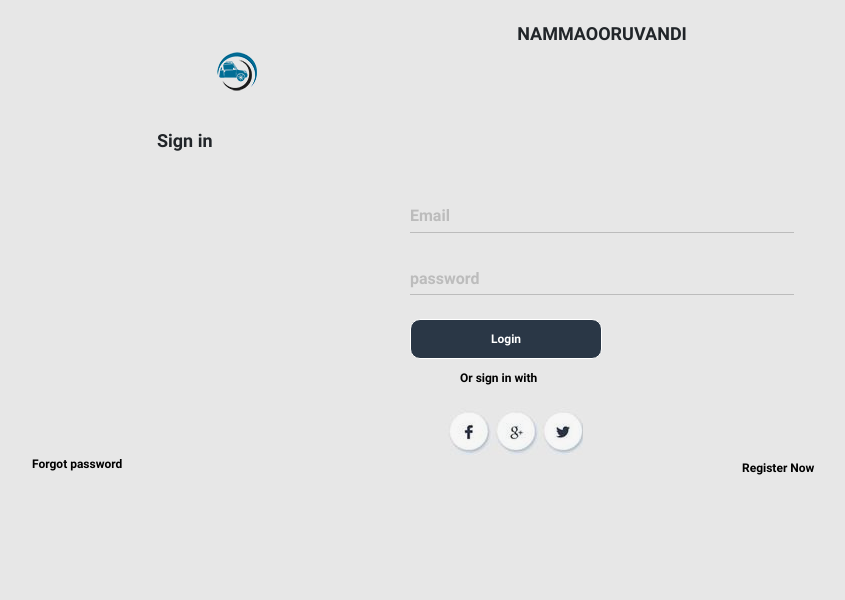
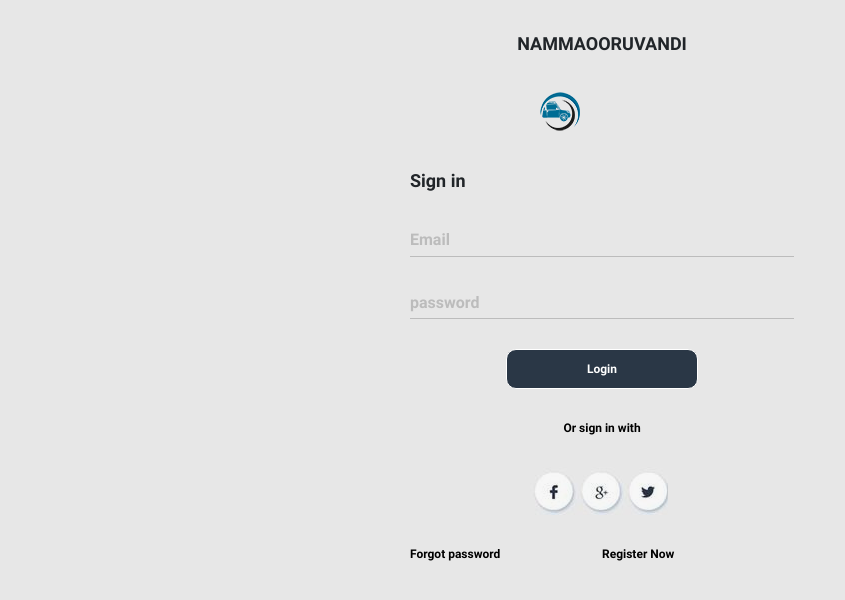
Before and after one commit to GyrFalconTechnologiesUdumalpet/nammaooruvandi, a plain HTML site: page 4_htmls/customer flow UI/login/index.html in a window 1280 px wide. Shown: the whole page, without its empty margins (38-883 px from the left). Drawn offline with Linux system fonts and the light colour scheme.

Commit message:
updated customer flow login

```diff
--- a/4_htmls/customer flow UI/login/css/common.css
+++ b/4_htmls/customer flow UI/login/css/common.css
@@ -9,44 +9,41 @@ body{
 	width: 100%;
 }
 .heading{
-	text-align: center; font-size: 18px; font-weight: bold; margin-top: 20px;
+	text-align: center; font-size: 18px; font-weight: bold; margin-top: 30px;
 }
 .logo{
-	margin-left: 250px;
+	margin-left: 125px;
 }
 .Signin{
-	margin-top: 30px; margin-left: 195px; font-size: 18px; font-weight: bold;
+	margin-top: 30px; font-size: 18px; font-weight: bold;
 }
 .feild{
-	width: 30%; margin: 0 auto; margin-top: 40px !important;
+	width: 30%; margin: 0 auto; margin-top: 30px !important;
 }
 .md-form input[type=text]{
 	border-bottom: 1px solid rgb(188,188,188) !important;
 }
+.md-form  input[type=password]{
+	color: #000 !important; font-weight: bold;
+}
 .md-form  label{
 	color: rgb(188,188,188) !important; font-weight: bold;
 }
-.md-form  label.active{
-	color: #2a3746
-}
 .loginbutton{
-	margin-top: 24px;
+	margin-top: 30px; text-align: center;
 }
 button{
 	background: #2a3746; padding: 10px 80px 10px 80px; border-radius: 10px !important; border: 1px solid #fff; font-weight: bold; color: #fff; font-size: 12px;
 }
 .btext{
-	margin-top: 10px; margin-left: 50px; font-size: 12px; font-weight: bold; color: #000;
+	margin-top: 30px; font-size: 12px; font-weight: bold; color: #000; text-align: center;
 }
 .bottomlogo{
-	margin-left: 35px; margin-top: 20px;
-}
-.link{
-	width: 100%;
+	margin-top: 30px; margin-left: 120px;
 }
 .frgtpwrd  a{
-	color: #000; font-weight: bold; text-decoration: none; font-size: 12px; width: 50%; float: left; margin-left: 70px;
+	color: #000; font-weight: bold; text-decoration: none; font-size: 12px; width: 50%; float: left; margin: 30px 0;
 }
 .register a{
-	color: #000; font-weight: bold; text-decoration: none; font-size: 12px; width: 50%; margin-left: 70px;
+	color: #000; font-weight: bold; text-decoration: none; font-size: 12px; width: 50%; float: left; margin: 30px 0;
 }
--- a/4_htmls/customer flow UI/login/index.html
+++ b/4_htmls/customer flow UI/login/index.html
@@ -1,7 +1,7 @@
 <!DOCTYPE html>
 <html>
     <head>
-        <title>Nmmaooruvandi</title>
+        <title>Nmmaooruvandi signin</title>
         <link type="text/css" rel="stylesheet" href="css/bootstrap.min.css">
 		<link type="text/css" rel="stylesheet" href="css/fontawesome-all.css">
 		<link type="text/css" rel="stylesheet" href="css/mdb.min.css">
@@ -13,9 +13,9 @@
     <body>
 		<div class="body">
         <div class="heading">NAMMAOORUVANDI</div>
+				<div class="feild">
 				<img src="img/logo.png" class="logo">
 				<div class="Signin">Sign in</div>
-				<div class="feild">
 					<div class="md-form">
 						<input type="text" id="form1" class="form-control">
 						<label for="form1" class="active">Email</label>
@@ -29,15 +29,15 @@
 						</div>
 						<div class="btext">Or sign in with</div>
 						<img src="img/bottom.png" class="bottomlogo">
-				</div>
-						<div class="link">
 							<div class="frgtpwrd">
 								<a href=" ">Forgot password</a>
 							</div>
 							<div class="register">
 								<a href=" ">Register Now</a>
 							</div>
-						</div>
+
+				</div>
+
 
 		</div>
     </body>
```
